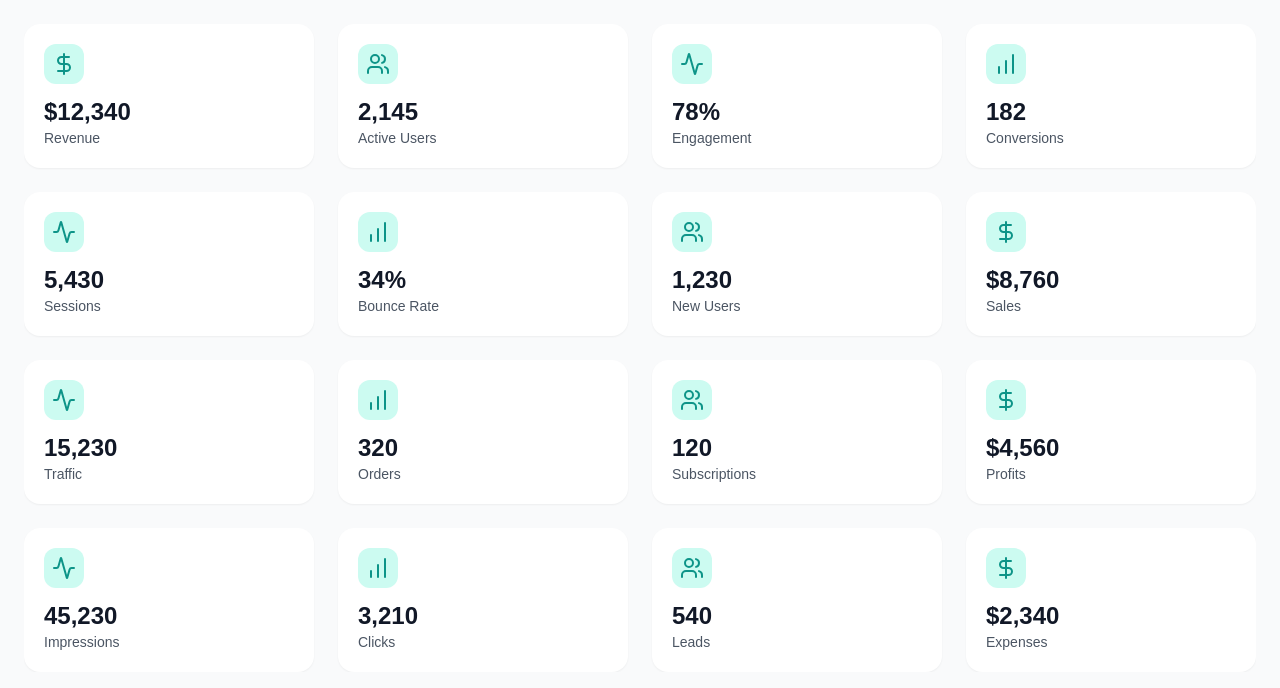
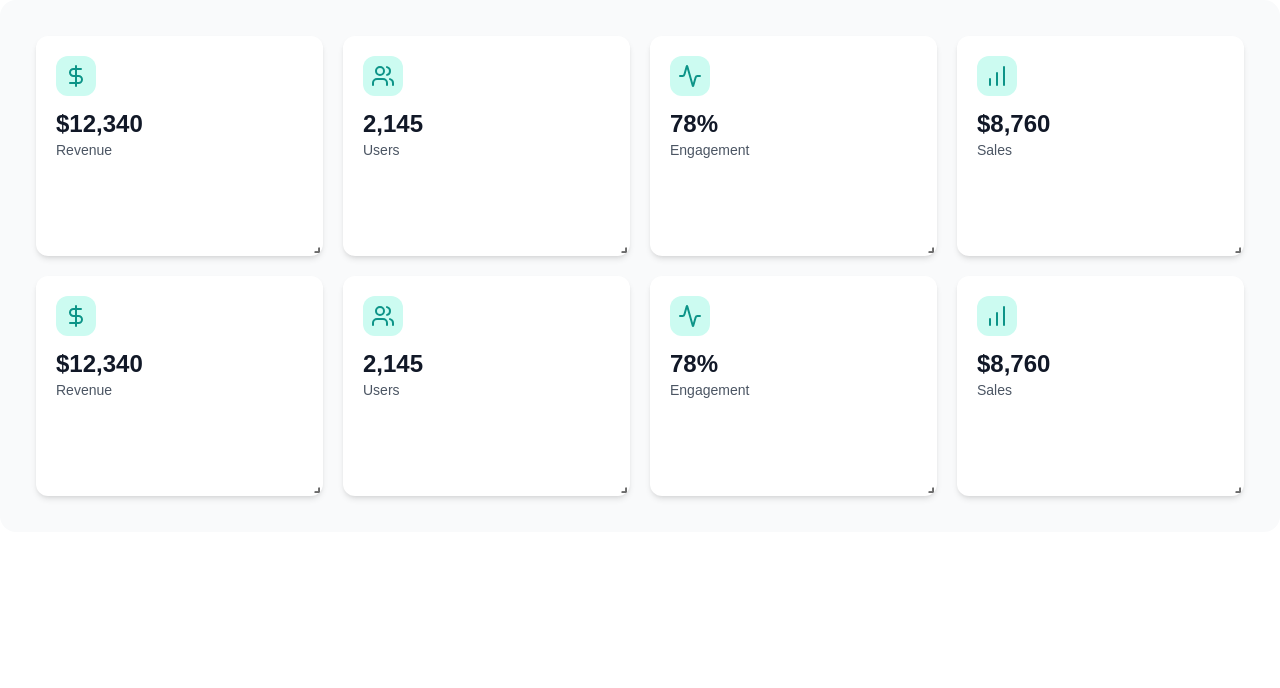
Before and after one commit to AsimAliMurtaza/dnd-wrapper, a Next.js app: page / in a window 1280 px wide. Shown: the top 688 px of the page. Built offline with nearby package versions, Linux system fonts and the light colour scheme.

Commit message:
feature/react-grid-layout added new resizeable-draggable grid component

```diff
--- a/src/app/page.tsx
+++ b/src/app/page.tsx
@@ -1,11 +1,61 @@
 "use client";
-import React from "react";
-import DashboardGrid from "@/components/DashboardGrid";
 
-export default function HomePage() {
+import DraggableResizableGrid from "@/components/DraggableResizableGrid";
+import DashboardCard from "@/components/DashboardCard";
+import { DollarSign, Users, Activity, BarChart } from "lucide-react";
+
+export default function DashboardPage() {
+  const cards = [
+    { id: "revenue", title: "Revenue", value: "$12,340", icon: <DollarSign /> },
+    { id: "users", title: "Users", value: "2,145", icon: <Users /> },
+    { id: "engagement", title: "Engagement", value: "78%", icon: <Activity /> },
+    { id: "sales", title: "Sales", value: "$8,760", icon: <BarChart /> },
+    {
+      id: "revesnues",
+      title: "Revenue",
+      value: "$12,340",
+      icon: <DollarSign />,
+    },
+    { id: "usesrs", title: "Users", value: "2,145", icon: <Users /> },
+    {
+      id: "engasgesment",
+      title: "Engagement",
+      value: "78%",
+      icon: <Activity />,
+    },
+    { id: "saless", title: "Sales", value: "$8,760", icon: <BarChart /> },
+  ];
+
+  const initialLayout = [
+    { i: "revenue", x: 0, y: 0, w: 3, h: 2 },
+    { i: "users", x: 3, y: 0, w: 3, h: 2 },
+    { i: "engagement", x: 6, y: 0, w: 3, h: 2 },
+    { i: "sales", x: 9, y: 0, w: 3, h: 2 },
+    { i: "revesnues", x: 0, y: 2, w: 3, h: 2 },
+    { i: "usesrs", x: 3, y: 2, w: 3, h: 2 },
+    { i: "engasgesment", x: 6, y: 2, w: 3, h: 2 },
+    { i: "saless", x: 9, y: 2, w: 3, h: 2 },
+  ];
+
+  const renderCard = (id: string) => {
+    const card = cards.find((c) => c.id === id);
+    if (!card) return null;
+
+    return (
+      <DashboardCard
+        title={card.title}
+        value={card.value}
+        icon={card.icon}
+        color="teal"
+      />
+    );
+  };
+
   return (
-    <main className="min-h-screen bg-gray-50 dark:bg-gray-900 p-6">
-      <DashboardGrid />
-    </main>
+    <DraggableResizableGrid
+      initialLayout={initialLayout}
+      renderItem={renderCard}
+      storageKey={"dashboard-layout"}
+    />
   );
 }
--- a/src/components/DashboardCard.tsx
+++ b/src/components/DashboardCard.tsx
@@ -18,7 +18,7 @@ export default function DashboardCard({
   };
 
   return (
-    <div className="bg-white dark:bg-gray-800 p-5 rounded-2xl shadow-sm hover:shadow-md transition-all">
+    <div className="bg-white dark:bg-gray-800 p-5 rounded-2xl  transition-all">
       <div className="flex items-center justify-between mb-3">
         <div
           className={`w-10 h-10 rounded-xl flex items-center justify-center ${
--- /dev/null
+++ b/src/components/DraggableResizableGrid.tsx
@@ -0,0 +1,71 @@
+"use client";
+
+import React, { useEffect, useState } from "react";
+import { Responsive, WidthProvider, Layout } from "react-grid-layout";
+import "react-grid-layout/css/styles.css";
+import "react-resizable/css/styles.css";
+
+const ResponsiveGridLayout = WidthProvider(Responsive);
+
+interface GridProps {
+  storageKey: string;
+  initialLayout: Layout[];
+  renderItem: (id: string) => React.ReactNode;
+  breakpoints?: Record<string, number>;
+  cols?: Record<string, number>;
+}
+
+const DraggableResizableGrid: React.FC<GridProps> = ({
+  storageKey,
+  initialLayout,
+  renderItem,
+  breakpoints = { lg: 1200, md: 996, sm: 768, xs: 480 },
+  cols = { lg: 12, md: 10, sm: 6, xs: 4 },
+}) => {
+  const [layout, setLayout] = useState<Layout[]>(initialLayout);
+
+  // Load layout from localStorage
+  useEffect(() => {
+    const saved = localStorage.getItem(storageKey);
+    if (saved) {
+      try {
+        const parsed = JSON.parse(saved);
+        setLayout(parsed);
+      } catch {
+        console.warn("Invalid saved layout, using defaults");
+      }
+    }
+  }, [storageKey]);
+
+  const handleLayoutChange = (newLayout: Layout[]) => {
+    setLayout(newLayout);
+    localStorage.setItem(storageKey, JSON.stringify(newLayout));
+  };
+
+  return (
+    <div className="p-4 bg-gray-50 dark:bg-gray-900 rounded-2xl">
+      <ResponsiveGridLayout
+        className="layout"
+        layouts={{ lg: layout }}
+        breakpoints={breakpoints}
+        cols={cols}
+        rowHeight={100}
+        margin={[20, 20]}
+        isDraggable={true}
+        isResizable={true}
+        onLayoutChange={handleLayoutChange}
+      >
+        {layout.map((item) => (
+          <div
+            key={item.i}
+            className="bg-white dark:bg-gray-800 rounded-xl shadow-md overflow-hidden"
+          >
+            {renderItem(item.i)}
+          </div>
+        ))}
+      </ResponsiveGridLayout>
+    </div>
+  );
+};
+
+export default DraggableResizableGrid;
--- a/src/components/DraggableWrapper.tsx
+++ b/src/components/DraggableWrapper.tsx
@@ -29,6 +29,7 @@ export default function DraggableWrapper({
   //for persisting layout in localStorage for now
   useEffect(() => {
     const saved = localStorage.getItem("dashboardLayout");
+    console.log("loaded layout", saved);
     if (saved) setActiveItems(JSON.parse(saved));
   }, []);
 
--- a/src/types/types.ts
+++ b/src/types/types.ts
@@ -8,6 +8,8 @@ export type CardProps = {
 
 export type DraggableWrapperProps = {
   items: string[];
+  renderItem: (id: string) => React.ReactNode;
   onReorder?: (newOrder: string[]) => void;
-  renderItem: (id: string) => React.ReactNode;
+  storageKey?: string;
+  gridClassName?: string;
 };
```
Also changed, not shown: package.json (+6 -1 lines), src/app/api/layout/route.ts (added), 1 other file (tests, documents, lock files or other folders).
